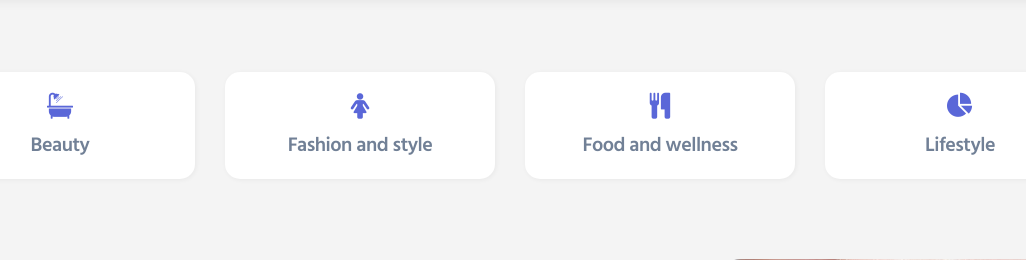
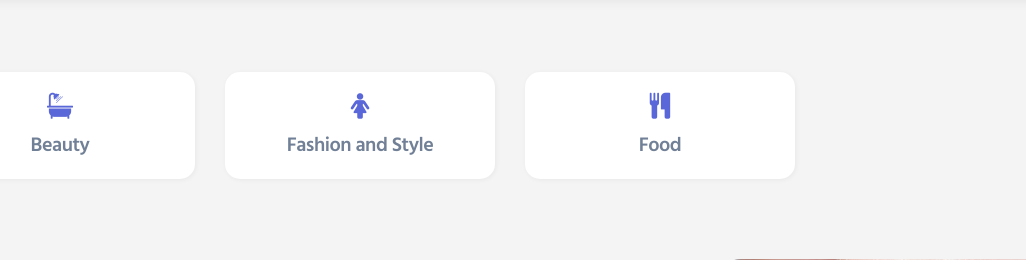
Before and after one commit to gautamtmg/News-Blog-Practice, a Django app: page / in a window 1280 px wide. Shown: the part 92-352 px from the top of the page, without its empty margins (130-1156 px from the left). Run offline with Django 3.2, Linux system fonts and the light colour scheme; data comes from the database, SQL or seed files in the repository; both versions use the stored data as it was after the commit; some libraries are stand-ins or nearby versions.

Commit message:
fontawesome success

```diff
--- a/home/models.py
+++ b/home/models.py
@@ -5,7 +5,7 @@ from django.contrib.auth.models import User
 
 CATEGORY = (
     ('beauty', 'beauty'),
-    ('fasion', 'fashion and style')
+    ('fashion and Style', 'fashion and style')
 )
 
 class News(models.Model):
--- a/home/views.py
+++ b/home/views.py
@@ -6,8 +6,11 @@ from .models import News, Slider
 def home(request):
     news = News.objects.all()
     sliders = Slider.objects.all()
+    categories = ['Beauty', 'Fashion and Style', 'Food']
     context = {
         'news': news,
-        'sliders': sliders
+        'sliders': sliders,
+        'categories': categories,
+
     }
     return render(request, 'index.html', context)
--- a/templates/index.html
+++ b/templates/index.html
@@ -8,15 +8,21 @@
 <section class="w3l-homeblock1 py-sm-5 py-4">
     <div class="container py-md-4">
         <div class="grids-area-hny main-cont-wthree-fea row">
+
+            {% if categories %}
+            {% for category in categories %}
             <div class="col-lg-3 col-6 grids-feature">
                 <a href="beauty.html">
                     <div class="area-box">
-                        <span class="fa fa-bath"></span>
-                        <h4 class="title-head">Beauty</h4>
+                        <span class="fa {% if category == 'Beauty' %}fa-bath {% elif  category == 'Food' %} fa-cutlery {% else %}fa-female{% endif %}"></span>
+
+                        <h4 class="title-head">{{ category }}</h4>
                     </div>
                 </a>
             </div>
-            <div class="col-lg-3 col-6 grids-feature">
+            {% endfor %}
+            {% endif %}
+            <!-- <div class="col-lg-3 col-6 grids-feature">
                 <a href="fashion.html">
                     <div class="area-box">
                         <span class="fa fa-female"></span>
@@ -39,7 +45,7 @@
                         <h4 class="title-head">Lifestyle</h4>
                     </div>
                 </a>
-            </div>
+            </div> -->
         </div>
     </div>
 </section>
```
Also changed, not shown: db.sqlite3, media/sliders/lifestyle.jpg (added).
